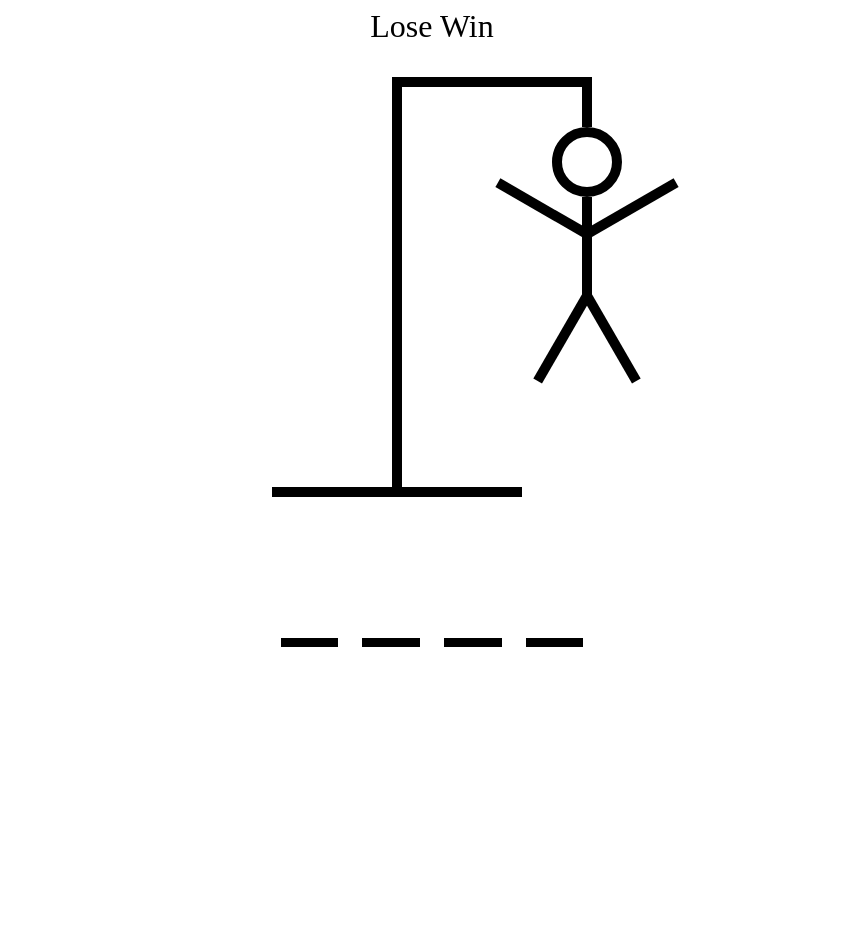
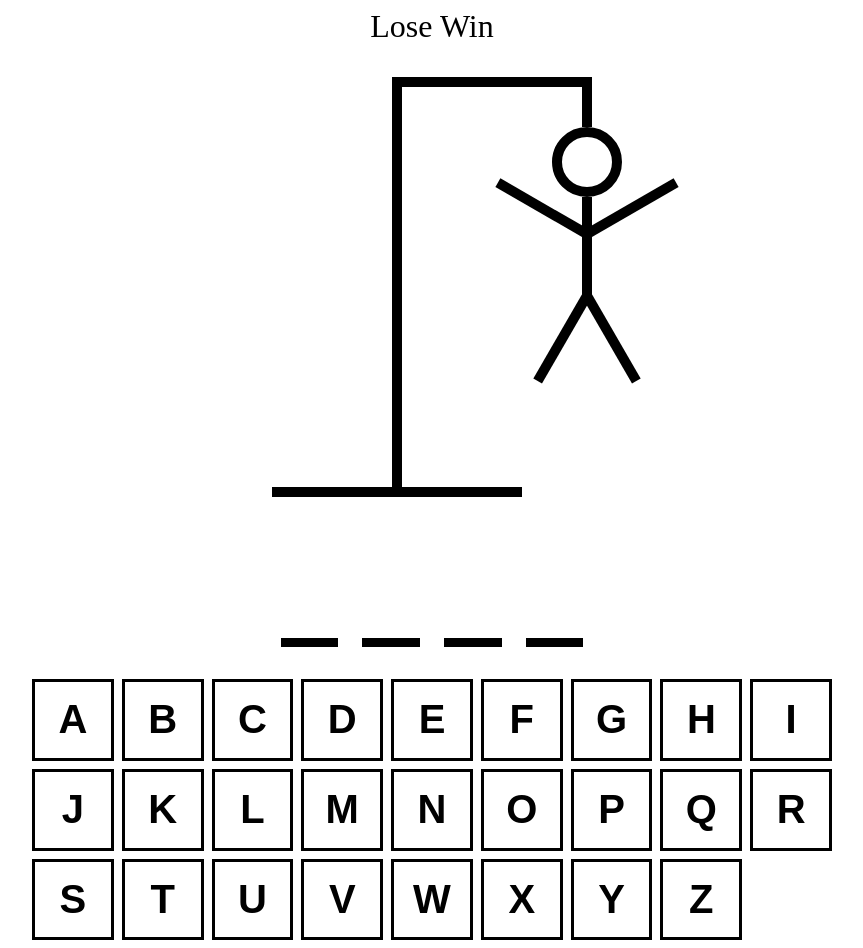
Before and after one commit to scottgrundy40/hangman-ts, a React (Vite) app: page / in a window 1280 px wide. Shown: the whole page, without its empty margins (208-1071 px from the left). Before the commit the page ends 800 px from the top, so only its background shows below. Built offline with nearby package versions, Linux system fonts and the light colour scheme.

Commit message:
Add keyboard component and css styles

```diff
--- /dev/null
+++ b/Keyboard.module.css
@@ -0,0 +1,22 @@
+.btn {
+  width: 100%;
+  border: 3px solid black;
+  background: none;
+  aspect-ratio: 1 / 1;
+  font-size: 2.5rem;
+  text-transform: uppercase;
+  padding: 0.5rem;
+  font-weight: bold;
+  cursor: pointer;
+  color: black;
+}
+
+.btn.active {
+  background-color: hsl(200, 100%, 50%);
+  color: white;
+}
+
+.btn:focus:not(:disabled),
+.btn:hover:not(:disabled) {
+  background-color: hsl(200, 100%, 75%);
+}
--- a/components/Keyboard.tsx
+++ b/components/Keyboard.tsx
@@ -1,5 +1,24 @@
 import { KEYS } from "../utils/Keys";
+import styles from "../Keyboard.module.css";
 
 const keys = KEYS;
 
-export function Keyboard() {}
+export function Keyboard() {
+  return (
+    <div
+      style={{
+        display: "grid",
+        gridTemplateColumns: "repeat(auto-fit, minmax(75px, 1fr))",
+        gap: ".5rem",
+      }}
+    >
+      {KEYS.map((key) => {
+        return (
+          <button className={styles.btn} key={key}>
+            {key}
+          </button>
+        );
+      })}
+    </div>
+  );
+}
--- a/src/App.tsx
+++ b/src/App.tsx
@@ -26,7 +26,9 @@
       <div style={{ fontSize: "2rem", textAlign: "center" }}>Lose Win</div>
       <HangmanDrawing />
       <HangmanWord />
-      <Keyboard />
+      <div style={{ alignSelf: "stretch" }}>
+        <Keyboard />
+      </div>
     </div>
   );
 }
```
